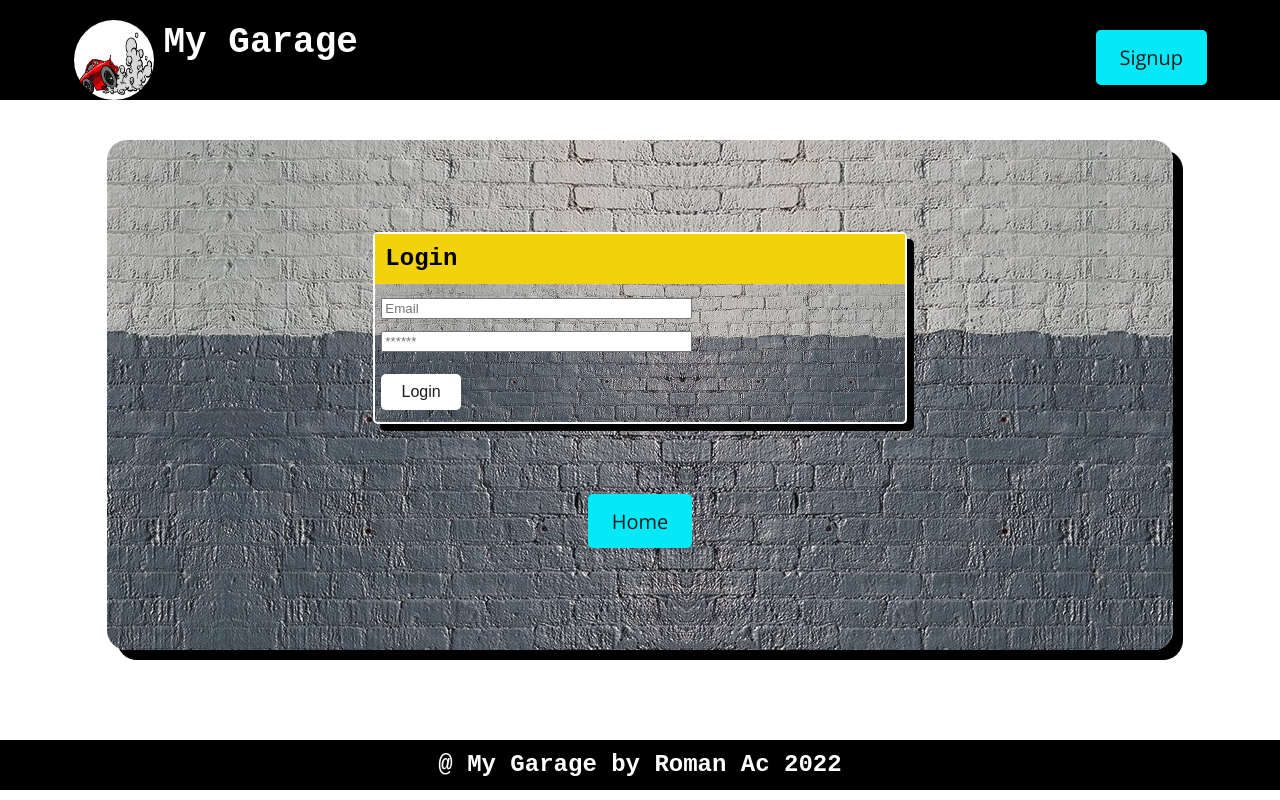
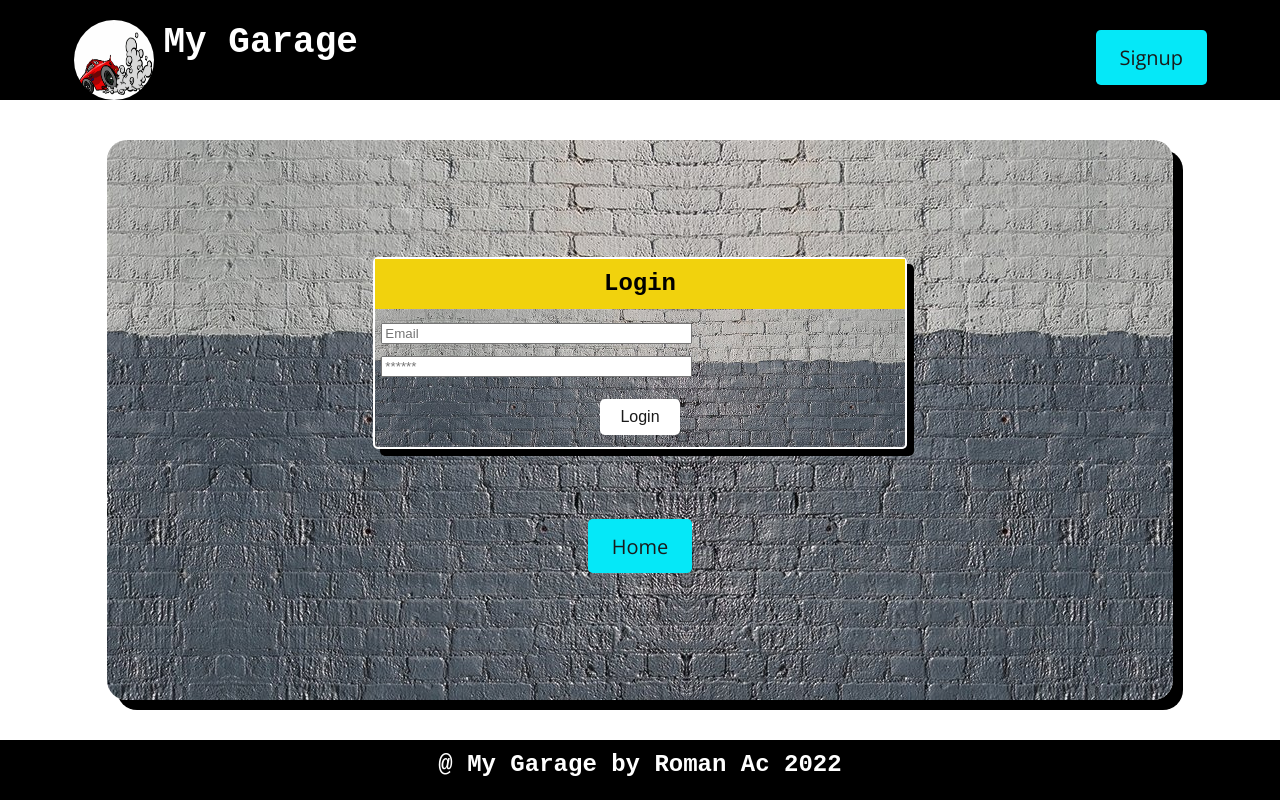
Before and after one commit to roman-ac/my-garage-by-roman-ac, a React (Create React App) app in the folder client/: page /login in a window 1280 px wide. Built offline with nearby package versions, Linux system fonts and the light colour scheme; what apollo-upload-client would draw is missing.

Commit message:
housekeeping

```diff
--- a/client/src/components/CarForm/index.js
+++ b/client/src/components/CarForm/index.js
@@ -1,50 +1,25 @@
 /* eslint-disable no-unused-vars */
 import React, { useState } from 'react';
-import { Link } from 'react-router-dom';
-import { useMutation, useQuery } from '@apollo/client';
+import { useMutation} from '@apollo/client';
 
 import { ADD_CAR } from '../../utils/mutations';
-import { QUERY_CARS } from '../../utils/queries';
 
 import Auth from '../../utils/auth';
 
 const CarForm = () => {
   const [carDetails, setCarDetails] =
   useState({
-    make:"",
-    model:"",
-    year:"",
-    odometer:"",
-    color:"",
+    make:'',
+    model:'',
+    year:'',
+    odometer:'',
+    color:''
   });
   const [image, setImage] = useState(null);
 
 
 
-  const [addCar, { error }] = useMutation(ADD_CAR
-
-  //   , {
-  //   update(cache, { data: { addCar } }) {
-
-  //     try {
-  //       const { cars } = cache.readQuery({ query: QUERY_CARS });
-  //       cache.writeQuery({
-  //         query: QUERY_CARS,
-  //         data: { cars: [addCar, ...cars] },
-  //       },
-
-  //       );
-
-  //     } catch (e) {
-  //       console.error(e);
-  //     }
-  //   },
-
-  // }
-
-  );
-
-
+  const [addCar, { error }] = useMutation(ADD_CAR);
 
   const handleFormSubmit = async (event) => {
     event.preventDefault();
@@ -67,6 +42,7 @@ const CarForm = () => {
 
       setCarDetails('');
       setImage('');
+
     } catch (err) {
       console.error(err);
     }
@@ -179,12 +155,3 @@ const CarForm = () => {
 };
 
 export default CarForm;
-
-// {Auth.loggedIn() ? (
-
-// ) : (
-//   { <p>
-//   You need to be logged in to add a car. Please{' '}
-//   <Link to="/login">login</Link> or <Link to="/signup">signup.</Link>
-//  </p>}
-// )}
--- a/client/src/components/CarList/index.js
+++ b/client/src/components/CarList/index.js
@@ -3,13 +3,10 @@ import { Link } from 'react-router-dom';
 
 
 const CarList = ({ cars, title }) => {
-  // if (!cars.length) {
-  //   return <h3>No Cars Yet</h3>;
 
-  // }
 
   return (
-    <div>
+    <div className="carlistdiv">
           <h3
               style={{
                 color:'black',
--- a/client/src/components/Header/index.js
+++ b/client/src/components/Header/index.js
@@ -30,7 +30,7 @@ const Header = () => {
               My Cars
               </Link>
               <button className="buttonsgout btn" onClick={logout}
-              href="/"
+              to="/"
               >
                 Logout
               </button>
--- a/client/src/components/ServiceForm/index.js
+++ b/client/src/components/ServiceForm/index.js
@@ -1,13 +1,8 @@
 /* eslint-disable no-unused-vars */
 import React, { useState } from 'react';
-import { Link } from 'react-router-dom';
-import { useMutation, useReactiveVar } from '@apollo/client';
+import { useMutation} from '@apollo/client';
 import { ADD_SERVICE } from '../../utils/mutations';
-import { QUERY_SERVICES } from '../../utils/queries';
 
-
-
-import Auth from '../../utils/auth';
 
 const ServiceForm = ({carId}) => {
 
@@ -50,9 +45,6 @@ const ServiceForm = ({carId}) => {
         borderRadius:'15px'
       }}
       >Add a Service</h4>
-
-      {Auth.loggedIn() ? (
-
         <>
           <form
             onSubmit={handleFormSubmit}
@@ -88,12 +80,6 @@ const ServiceForm = ({carId}) => {
             </div>
           </form>
         </>
-      ) : (
-        <p>
-          You need to be logged in. Please{' '}
-          <Link to="/login">login</Link> or <Link to="/signup">signup.</Link>
-        </p>
-      )}
     </div>
     </div>
   );
--- a/client/src/components/ServiceList/index.js
+++ b/client/src/components/ServiceList/index.js
@@ -1,15 +1,12 @@
 import React from 'react';
 
 const ServiceList = ( {services = []}) => {
-  // if (!services.length) {
-  //   return <h3>No Services Yet</h3>;
-  // }
 
   console.log(services)
 
   return (
     <>
-    <div>
+    <div className='servicelistdiv'>
       <h3
         style={{
           color:'black',
@@ -22,11 +19,12 @@ const ServiceList = ( {services = []}) => {
 
         {services &&
           services.map((service) => (
-            <div key={service._id} className="col-12">
+            <div key={service._id} className="servicelistmaindiv col-12">
               <div className="servicelistcontainer">
                 <div>
-                <h5>Cost: ${service.cost}</h5>
-                <h5>Description: {service.description}</h5>
+                <h5 style={{textDecoration:'underline'}}>Service Details</h5>
+                <h6>{service.description}</h6>
+                <h6>Cost: ${service.cost}</h6>
                 <span style={{ fontSize: '1rem' }}>
                   Service done on {service.createdAt}
                 </span>
--- a/client/src/custom.css
+++ b/client/src/custom.css
@@ -6,7 +6,8 @@
 
 html,
 body {
-  height: 100vh;
+height:100%;
+width:100%;
 }
 
 body {
@@ -17,7 +18,10 @@ body {
     'Segoe UI Symbol';
   font-size: 16px;
   color: #1a1a1a;
-  height:100vh;
+  display: flex;
+  flex-direction: column;
+  min-height: 100vh;
+
 }
 
 h1,
@@ -69,7 +73,7 @@ p {
     padding-top: 20px;
     align-items: center;
     display: flex;
-    flex-direction: row;
+    flex-direction: column;
     flex-wrap: wrap;
 
 }
@@ -98,12 +102,13 @@ p {
 }
 
 .footer {
+    position:fixed;
+    bottom:0;
     background-color: black;
     color: white;
-    margin-bottom: 10px;
+    margin-top:10px;
     width:100%;
-    height: 50px;
-    margin-top: auto;
+    height: 60px;
     padding-top: 10px;
     text-align: center;
 }
@@ -128,6 +133,8 @@ p {
   }
 
 .buttonsgin {
+    display: flex;
+    flex-direction: column;
     border-radius: 50%;
     width: 100%;
     height:150%;
@@ -227,7 +234,7 @@ p {
   display: flex;
   flex-direction: row;
   flex-wrap: wrap;
-  height:75vh;
+  min-height:100%;
   justify-content: center;
 
 }
@@ -236,9 +243,10 @@ p {
   display: flex;
   flex-direction: column;
   flex-wrap: wrap;
+  text-align: center;
   background-image: url("../src/assets/garage.jpeg");
   width:70%;
-  height:85%;
+  min-height: 70vh;
   border-radius: 20px;
   align-items: center;
   justify-content: center;
@@ -264,6 +272,10 @@ p {
   box-shadow: 10px 10px black;
 }
 
+.carlistdiv{
+  height:100vh;
+}
+
 .carlistmaindiv {
   display: flex;
   flex-wrap: wrap;
@@ -273,8 +285,8 @@ p {
   margin:10px;
   border-radius: 20px;
   width:47%;
+}
 
-}
 .carlistcontainer{
   display: flex;
   flex-wrap: wrap;
@@ -301,7 +313,7 @@ p {
 
 }
 
-/* Dashboard (ServiceForm/ServiceList) */
+/* ServiceForm/ServiceList) */
 
 .serviceformcontainer {
   display: flex;
@@ -320,19 +332,38 @@ p {
   box-shadow: 10px 10px black;
 }
 
+.servicelistdiv{
+  height:100vh;
+}
+
+.servicelistmaindiv {
+  display: flex;
+  flex-wrap: wrap;
+  flex-direction: row;
+  float:left;
+  border: 2px solid black;
+  margin:10px;
+  border-radius: 20px;
+  width:47%;
+}
+
 .servicelistcontainer{
   display: flex;
   flex-wrap: wrap;
   flex-direction: row;
-  float:left;
   justify-content: center;
   align-items: center;
-  background-color: #41462845;
+  background-color: #ffffffff;
   color: black;
-  margin:3%;
-  padding: 0.625rem;
-  width:44%;
+  border:2px solid black;
+  padding:5px;
+  border-radius: 20px;
+  margin:1px;
+  padding: 0.5rem;
+  width:100%;
 }
+
+
 
 /* forum */
 
@@ -341,6 +372,7 @@ p {
   display: flex;
   flex-direction: column;
   flex-wrap: wrap;
+  text-align: center;
   background-image: url("../src/assets/garage.jpeg");
   width:70%;
   min-height:60vh;
--- a/client/src/pages/Blog.js
+++ b/client/src/pages/Blog.js
@@ -10,7 +10,7 @@ const Blog = () => {
       <main>
             {Auth.loggedIn() ? (
 
-            <div className="carformcontainer">
+            <div className="homecontainer">
             <div className="forumcontainer">
 
             <h1>Welcome to Your Garage {Auth.getProfile().data.username} ! </h1>
--- a/client/src/pages/Cars.js
+++ b/client/src/pages/Cars.js
@@ -9,8 +9,6 @@ import { QUERY_USER } from '../utils/queries';
 const Cars = () => {
 
     const {username}  = useParams();
-    //const username = Auth.getProfile().data.username;
-
 
     const { loading, data } = useQuery(QUERY_USER, {
         variables: {username : username},
--- a/client/src/pages/Dashboard.js
+++ b/client/src/pages/Dashboard.js
@@ -1,13 +1,12 @@
 import React,{useEffect} from 'react';
 import { useQuery } from '@apollo/client';
 import { useParams  } from 'react-router-dom';
-
 import Auth from '../utils/auth';
 import Home from './Home';
 import CarList from '../components/CarList';
 import CarForm from '../components/CarForm';
+import { QUERY_USER } from '../utils/queries';
 
-import { QUERY_USER } from '../utils/queries';
 
 const Dashboard = () => {
 
@@ -40,6 +39,7 @@ console.log(userParam);
             username={user.username}
             />
           </div>
+
           <div className="col-12 col-md-8">
             {loading ? (
               <div>Loading...</div>
--- a/client/src/pages/Home.js
+++ b/client/src/pages/Home.js
@@ -6,8 +6,6 @@ import Auth from '../utils/auth';
 
 const Home = () => {
 
-  // const data = Auth.getProfile().data;
-  // console.log(data);
 
   return (
     <main>
--- a/client/src/pages/Login.js
+++ b/client/src/pages/Login.js
@@ -2,14 +2,14 @@ import React, { useState } from 'react';
 import { Link } from 'react-router-dom';
 import { useMutation } from '@apollo/client';
 import { LOGIN_USER } from '../utils/mutations';
+import Auth from '../utils/auth';
 
-import Auth from '../utils/auth';
 
 const Login = (props) => {
   const [formState, setFormState] = useState({ email: '', password: '' });
   const [login, { error, data }] = useMutation(LOGIN_USER);
 
-  // update state based on form input changes
+
   const handleChange = (event) => {
     const { name, value } = event.target;
 
--- a/client/src/pages/SingleCar.js
+++ b/client/src/pages/SingleCar.js
@@ -1,7 +1,8 @@
 import React, {useEffect} from 'react';
 import { useParams } from 'react-router-dom';
 import { useQuery } from '@apollo/client';
-
+import Auth from '../utils/auth';
+import Home from './Home';
 import ServiceList from '../components/ServiceList';
 import ServiceForm from '../components/ServiceForm';
 
@@ -32,8 +33,9 @@ const SingleCar = () => {
   }
   return (
 <main>
-<div>
-      <div  className="serviceformcontainer">
+{Auth.loggedIn() ? (
+
+      <div className="serviceformcontainer" >
         <div
             className="col-12 col-md-8"
           >
@@ -42,7 +44,6 @@ const SingleCar = () => {
           />
           </div>
 
-      </div>
         <div className="col-12 col-md-8">
         {loading ? (
               <div>Loading...</div>
@@ -52,6 +53,10 @@ const SingleCar = () => {
         </div>
 
     </div>
+  ) : (
+    <Home></Home>
+)
+}
   </main>
 
   );
```
Also changed, not shown: 9 other files (tests, documents, lock files or other folders). Lines whose indentation alone changed are shown as unchanged.
